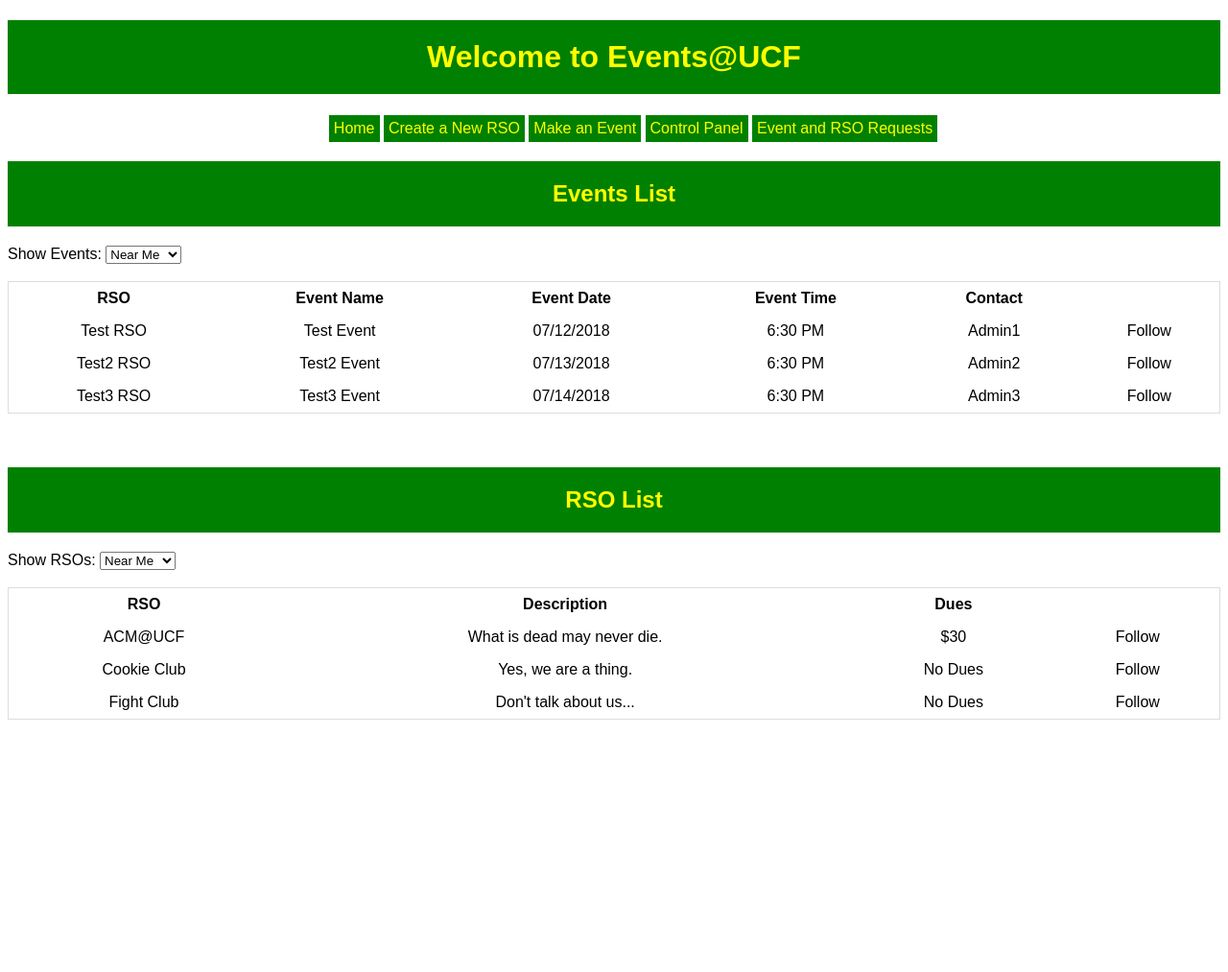
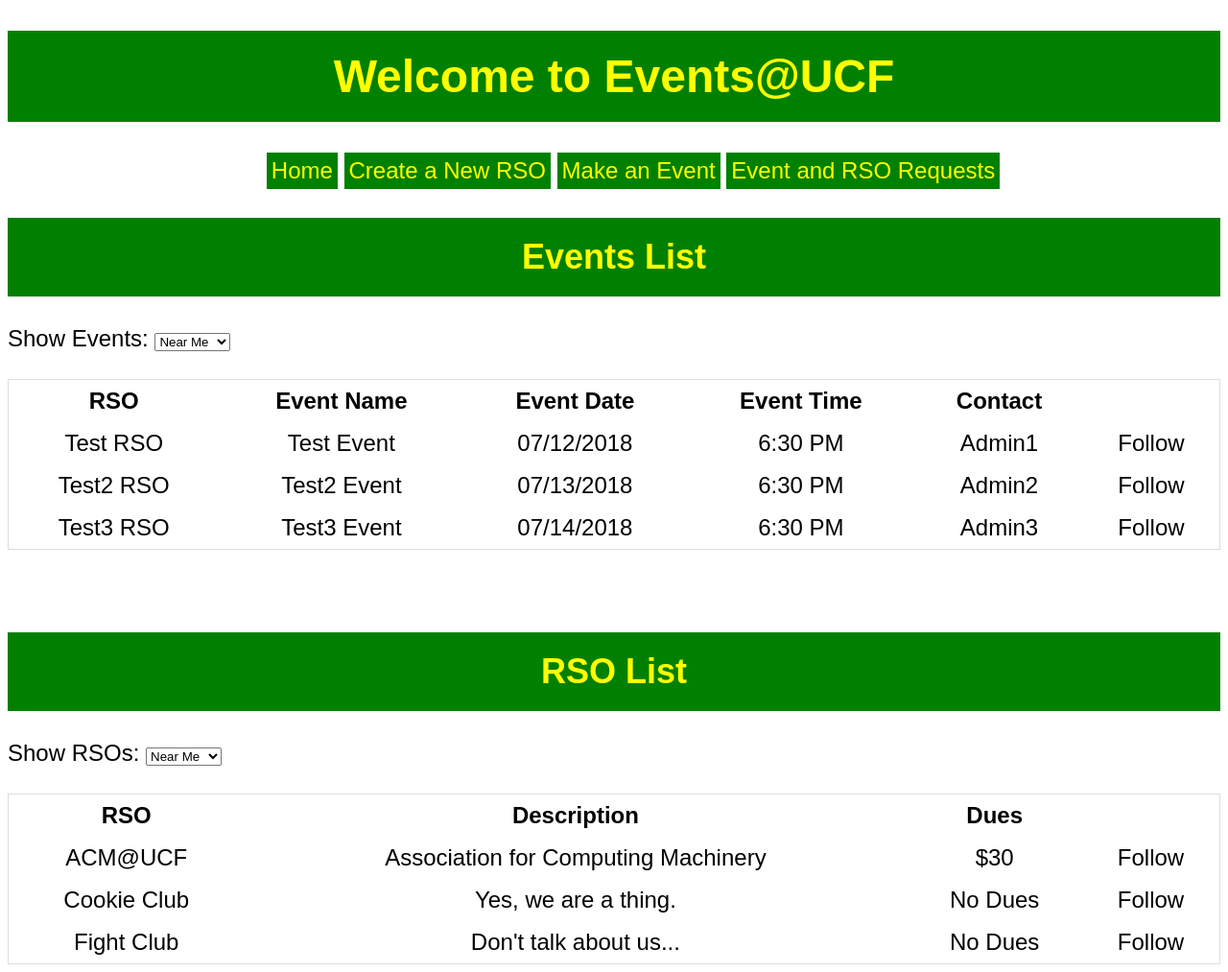
Before and after one commit to CRogers18/COP-4710-Database-Project, a PHP site: page /mainPage.html in a window 1280 px wide. Shown: the whole page at 96% size. Before the commit the page ends 750 px from the top, so only its background shows below. Run offline with PHP 8.4, Linux system fonts and the light colour scheme.

Commit message:
Small Fixes

```diff
--- a/main.css
+++ b/main.css
@@ -7,9 +7,16 @@ header h1, h2
 	text-align: center;
 }
 
+body img
+{
+	width: 250px;
+	height: auto;
+}
+
 body
 {
 	font-family: arial;
+	font-size: 24px;
 }
 
 h1
@@ -42,14 +49,16 @@ body ul li
 	color: yellow;
 }
 
-table {
+table
+{
     border-collapse: collapse;
     border-spacing: 0;
     width: 100%;
     border: 1px solid #ddd;
 }
 
-th, td {
+th, td
+{
     text-align: center;
     padding: 8px;
 }
--- a/mainPage.html
+++ b/mainPage.html
@@ -19,7 +19,6 @@
 			<li><a href="rsoRequestForm.html">Create a New RSO</a></li>
 			<li><a href="newEvent.html">Make an Event</a></li>
 			<!-- Visible to Super Admins ONLY -->
-			<li><a href="">Control Panel</a></li>
 			<li><a href="requests.html">Event and RSO Requests</a></li>
 		</ul>
 
@@ -99,7 +98,7 @@
 
 				<tr>
 					<td>ACM@UCF</td>
-					<td>What is dead may never die.</td>
+					<td>Association for Computing Machinery</td>
 					<td>$30</td>
 					<td><a href="">Follow</a></td>
 				</tr>
--- a/newEvent.html
+++ b/newEvent.html
@@ -12,7 +12,6 @@
 		<li><a href="rsoRequestForm.html">Create a New RSO</a></li>
 		<li><a href="newEvent.html">Make an Event</a></li>
 		<!-- Visible to Super Admins ONLY -->
-		<li><a href="">Control Panel</a></li>
 		<li><a href="requests.html">Event and RSO Requests</a></li>
 	</ul>
 
--- a/requests.html
+++ b/requests.html
@@ -19,7 +19,6 @@
 			<li><a href="rsoRequestForm.html">Create a New RSO</a></li>
 			<li><a href="newEvent.html">Make an Event</a></li>
 			<!-- Visible to Super Admins ONLY -->
-			<li><a href="">Control Panel</a></li>
 			<li><a href="">Event and RSO Requests</a></li>
 		</ul>
 
--- a/rsoRequestForm.html
+++ b/rsoRequestForm.html
@@ -12,7 +12,6 @@
 		<li><a href="rsoRequestForm.html">Create a New RSO</a></li>
 		<li><a href="newEvent.html">Make an Event</a></li>
 		<!-- Visible to Super Admins ONLY -->
-		<li><a href="">Control Panel</a></li>
 		<li><a href="requests.html">Event and RSO Requests</a></li>
 	</ul>
 
```
Also changed, not shown: eventInfo.html (+15 -7 lines), index.html (+7 -3 lines).
